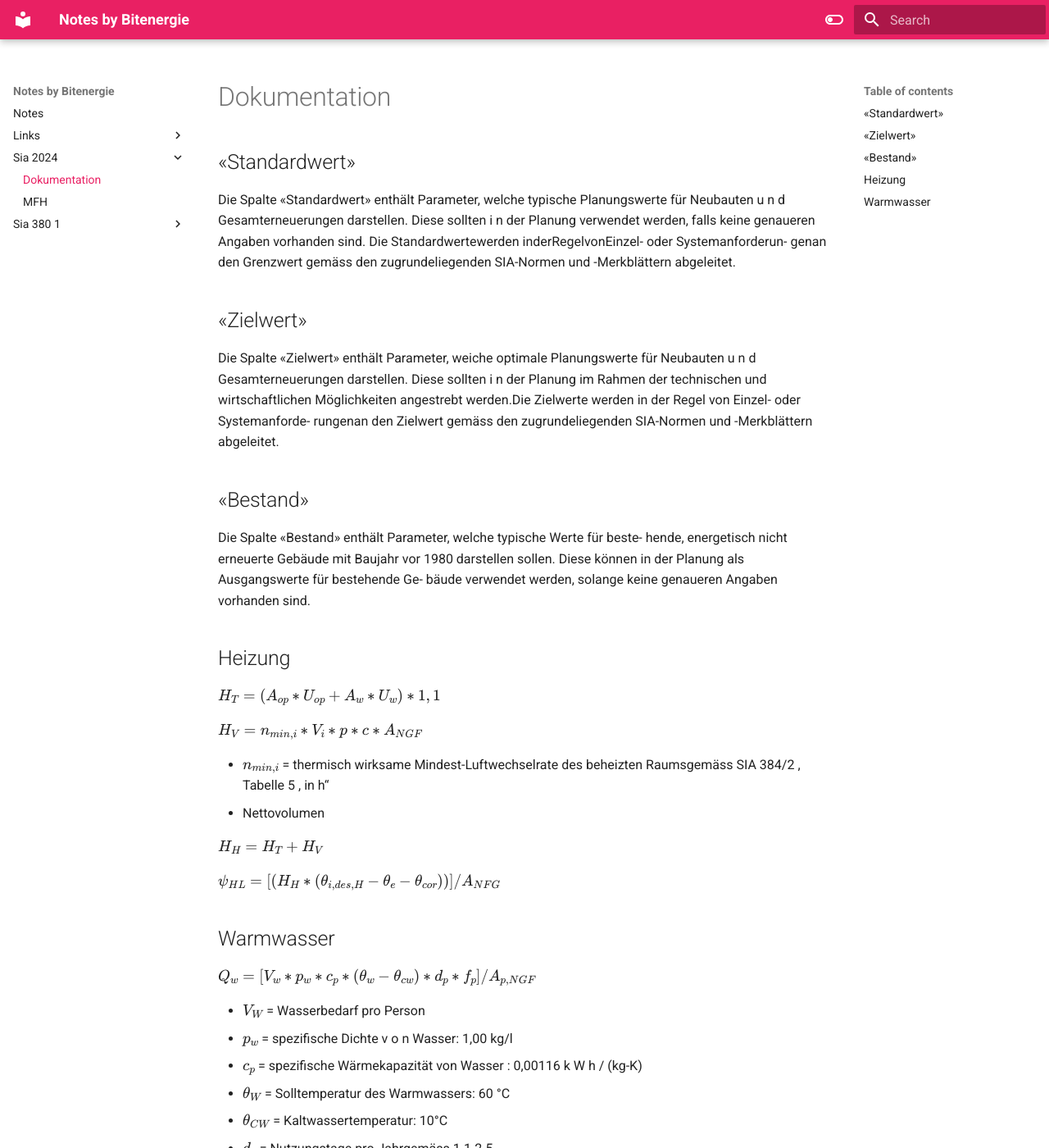
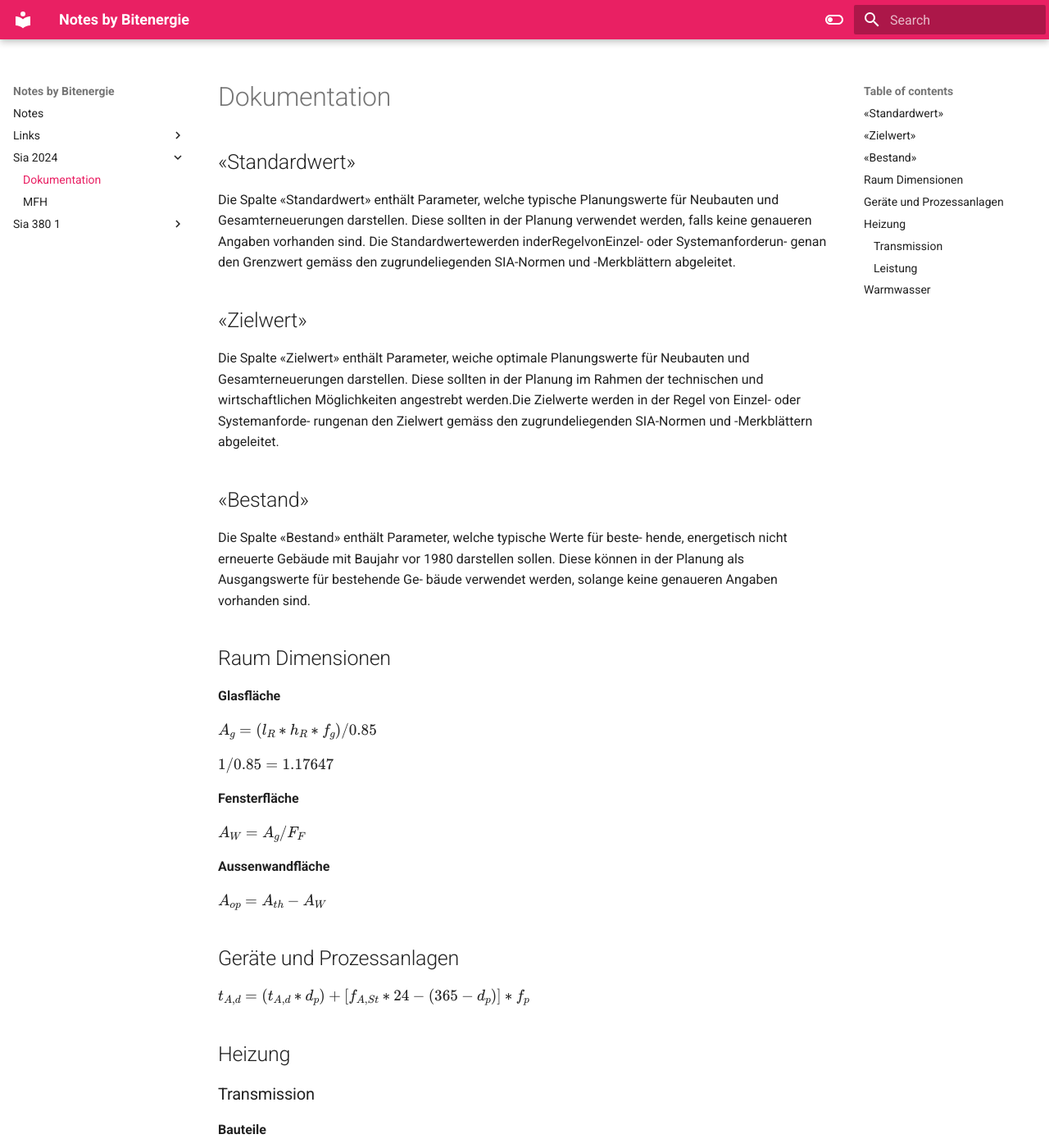
Before and after one commit to bitenergie/notes, an MkDocs documentation site: the page built from docs/Sia 2024/Dokumentation.md, in a window 1280 px wide and 1400 px high. Shown: the whole window at 82% size. Built offline with MkDocs 1.6.1 and Material for MkDocs 9.7.7, drawn with Linux system fonts in a browser that asks for light colours; some of the changed text lies outside the part shown.

Commit message:
formulas

```diff
--- a/docs/Sia 2024/Dokumentation.md
+++ b/docs/Sia 2024/Dokumentation.md
@@ -3,7 +3,7 @@
 ## «Standardwert»
 
 Die Spalte «Standardwert» enthält Parameter, welche typische Planungswerte
-für Neubauten u n d Gesamterneuerungen darstellen. Diese sollten i n der
+für Neubauten und Gesamterneuerungen darstellen. Diese sollten in der
 Planung verwendet werden, falls keine genaueren Angaben vorhanden sind.
 Die Standardwertewerden inderRegelvonEinzel- oder Systemanforderun-
 genan den Grenzwert gemäss den zugrundeliegenden SIA-Normen und
@@ -11,9 +11,8 @@ genan den Grenzwert gemäss den zugrundeliegenden SIA-Normen und
 
 ## «Zielwert»
 
-
 Die Spalte «Zielwert» enthält Parameter, weiche optimale Planungswerte für
-Neubauten u n d Gesamterneuerungen darstellen. Diese sollten i n der Planung
+Neubauten und Gesamterneuerungen darstellen. Diese sollten in der Planung
 im Rahmen der technischen und wirtschaftlichen Möglichkeiten angestrebt
 werden.Die Zielwerte werden in der Regel von Einzel- oder Systemanforde-
 rungenan den Zielwert gemäss den zugrundeliegenden SIA-Normen und
@@ -26,18 +25,44 @@ hende, energetisch nicht erneuerte Gebäude mit Baujahr vor 1980 darstellen
 sollen. Diese können in der Planung als Ausgangswerte für bestehende Ge-
 bäude verwendet werden, solange keine genaueren Angaben vorhanden sind.
 
+## Raum Dimensionen
+
+**Glasfläche**
+
+$A_g = (l_R * h_R * f_g) / 0.85$
+
+$1 / 0.85 = 1.17647$
+
+**Fensterfläche**
+
+$A_W = A_g / F_F$
+
+**Aussenwandfläche**
+
+$A_{op} = A_{th} - A_W$
+
+## Geräte und Prozessanlagen
+
+$t_{A,d} = {(t_{A,d} * d_p) + [f_{A,St} * 24 - (365 - d_p)]} * f_p$
 
 ## Heizung
 
+### Transmission
+
+**Bauteile**
+
 $H_T = (A_{op} * U_{op} + A_w * U_w) * 1,1$
 
+**Lüftung**
 
 $H_V = n_{min,i} * V_i * p * c * A_{NGF}$
 
-- $n_{min,i}$ = thermisch wirksame Mindest-Luftwechselrate des beheizten Raumsgemäss SIA 384/2 , Tabelle 5 , in h“
+- $n_{min,i}$ = thermisch wirksame Mindest-Luftwechselrate des beheizten Raumsgemäss SIA 384/2 , Tabelle 5 , in $h^{-1}$
 - Nettovolumen
 
 $H_H = H_T+H_V$
+
+### Leistung
 
 $\psi_{HL} = [(H_H * (\theta_{i,des,H} - \theta_e - \theta_{cor}))] / A_{NFG}$
 
```
Also changed, not shown: other parts of docs/Sia 2024/Dokumentation.md (+2 -3 lines).
